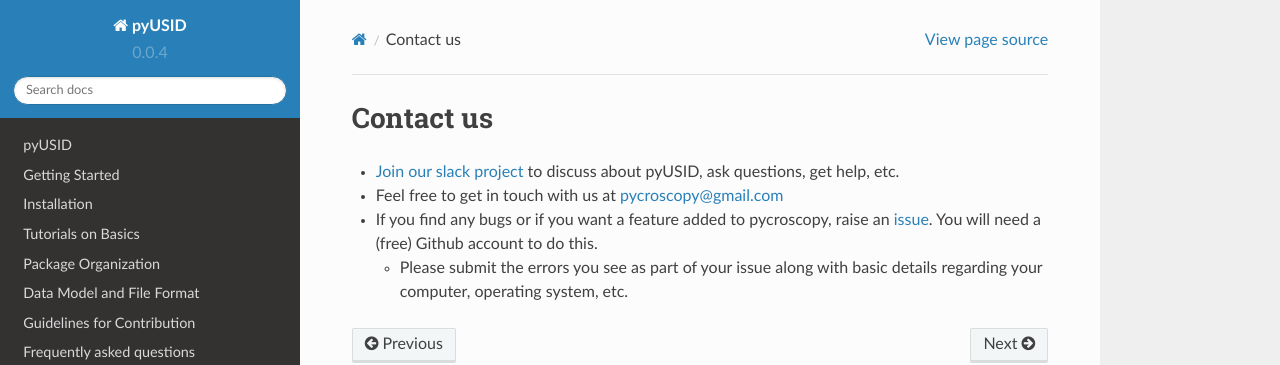
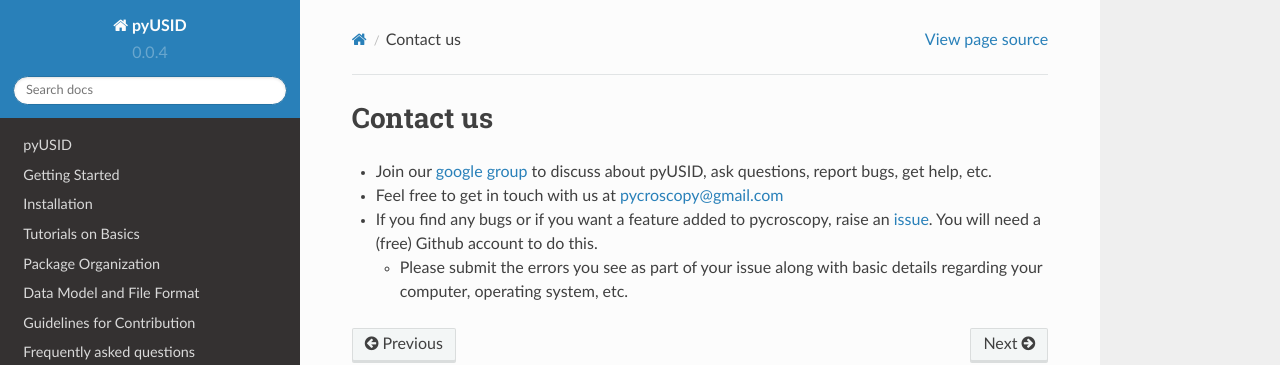
Before and after one commit to pycroscopy/pyUSID, a Sphinx documentation site: the page built from docs/contact.rst, in a window 1280 px wide. Shown: the top 365 px of the page. Built offline with Sphinx 7.4.7 and the Read the Docs theme 2.0.0, drawn with Linux system fonts in a browser that asks for light colours; pages that are not in the unit, such as notebooks, are missing from menus.

Commit message:
Changed reference to slack to google group

```diff
--- a/docs/contact.rst
+++ b/docs/contact.rst
@@ -1,6 +1,6 @@
 Contact us
 ----------
-* `Join our slack project <https://join.slack.com/t/pycroscopy/signup>`_ to discuss about pyUSID, ask questions, get help, etc.
+* Join our `google group <https://groups.google.com/forum/#!forum/pyusid>`_ to discuss about pyUSID, ask questions, report bugs, get help, etc.
 * Feel free to get in touch with us at `pycroscopy@gmail.com <pycroscopy@gmail.com>`_
 * If you find any bugs or if you want a feature added to pycroscopy, raise an `issue <https://github.com/pycroscopy/pyUSID/issues>`_.
   You will need a (free) Github account to do this.
```
